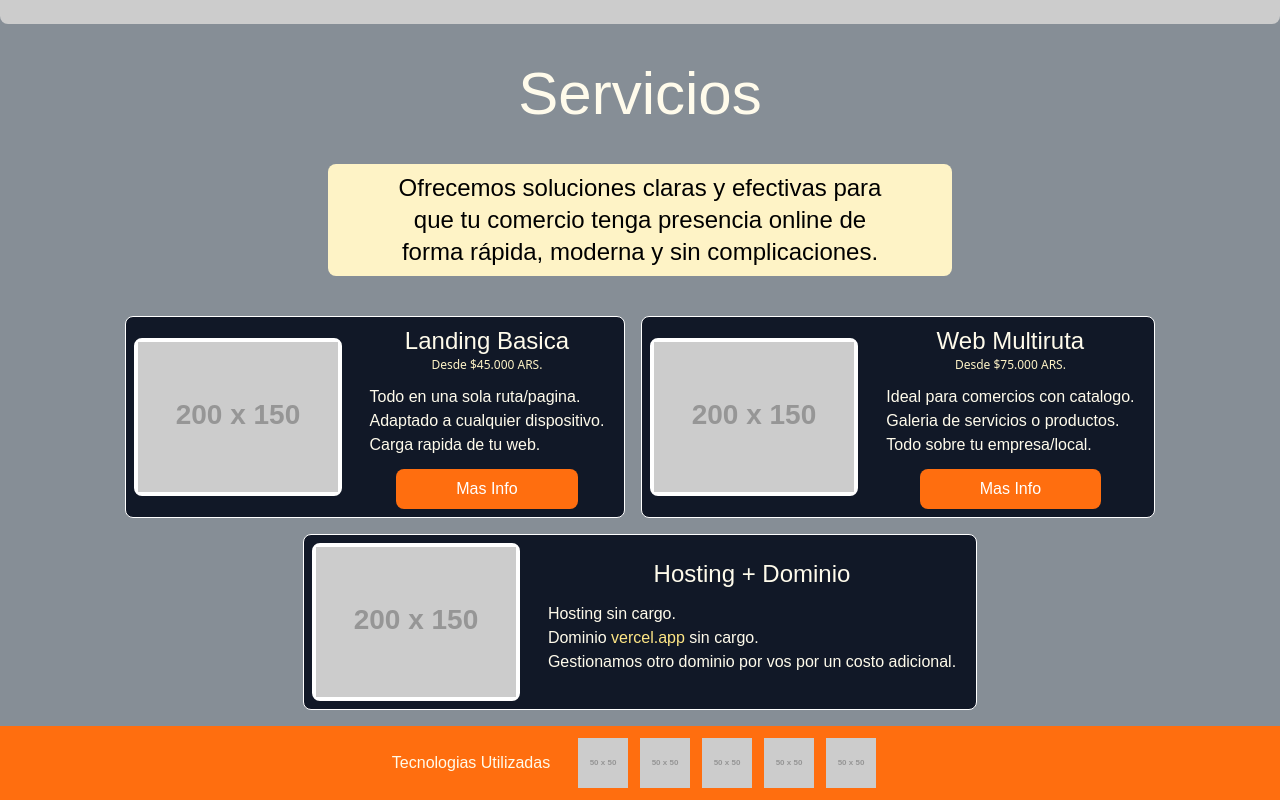
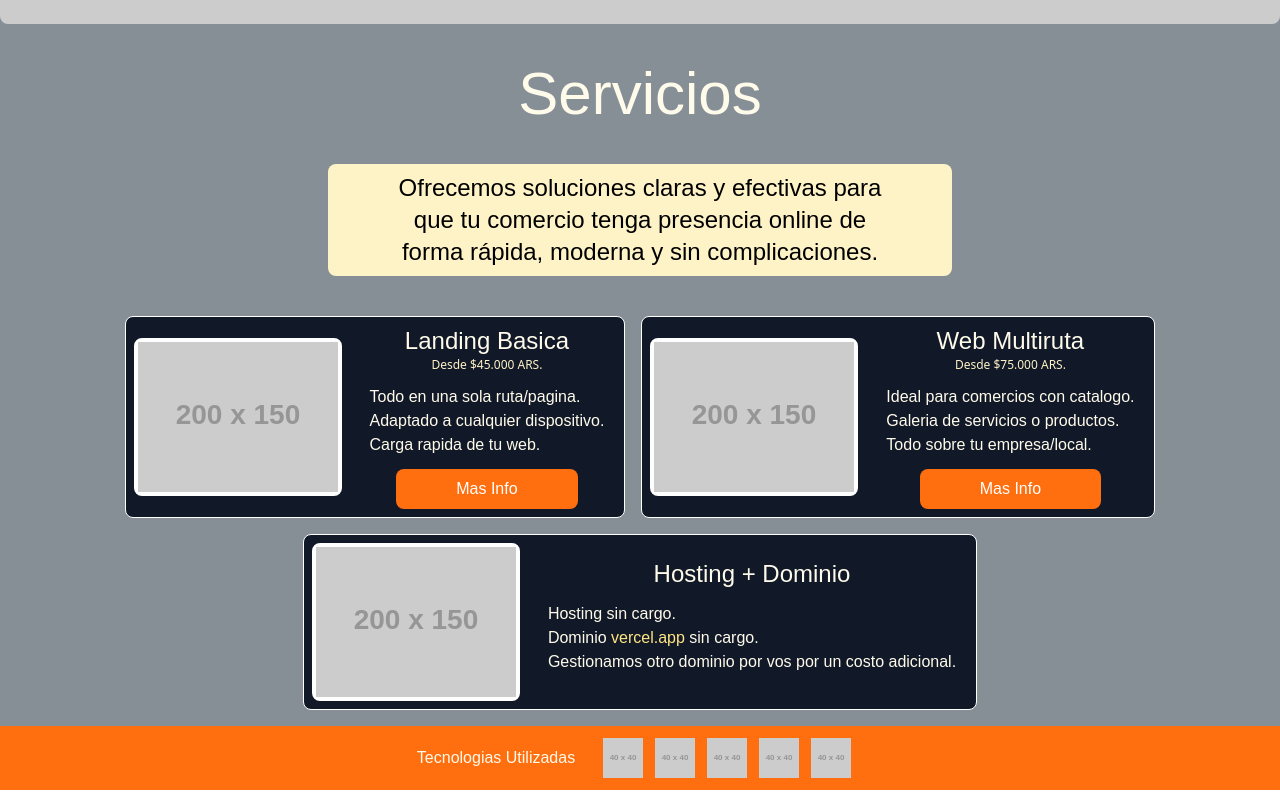
Before and after one commit to alejofilartiga/soluciones-landing, an Astro site: page / in a window 1280 px wide. Shown: the part 816-1616 px from the top of the page. Built offline with nearby package versions, Linux system fonts and the light colour scheme; Astro itself is replaced by a stand-in of ours; placeholder pictures from the web are drawn by us; a web font is replaced by a local one.

```diff
--- a/src/components/Home/Tecnologies.astro
+++ b/src/components/Home/Tecnologies.astro
@@ -2,11 +2,11 @@
     <div class="flex justify-center items-center gap-4 w-full">
         <h2 class="font-agrandir text-3xs text-center text-amber-50">Tecnologias Utilizadas</h2>
         <div class="flex flex-wrap justify-center items-center gap-3 p-3">
-            <img src="https://placehold.co/50x50" alt="">
-            <img src="https://placehold.co/50x50" alt="">
-            <img src="https://placehold.co/50x50" alt="">
-            <img src="https://placehold.co/50x50" alt="">
-            <img src="https://placehold.co/50x50" alt="">
+            <img src="https://placehold.co/40x40" alt="">
+            <img src="https://placehold.co/40x40" alt="">
+            <img src="https://placehold.co/40x40" alt="">
+            <img src="https://placehold.co/40x40" alt="">
+            <img src="https://placehold.co/40x40" alt="">
         </div>
     </div>
 </section>
```
